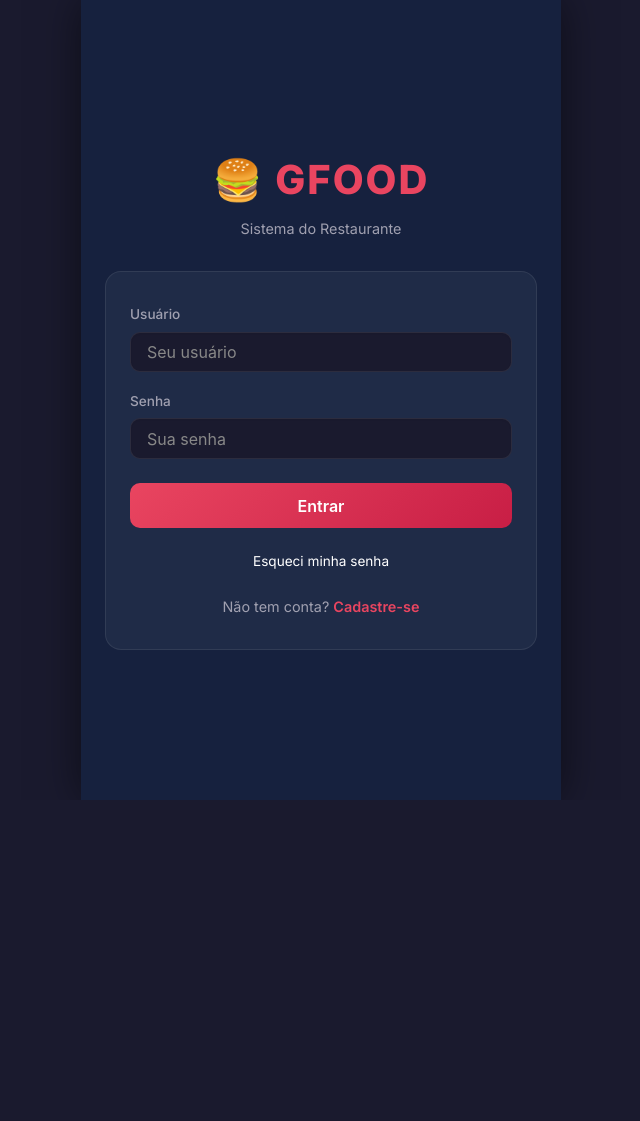
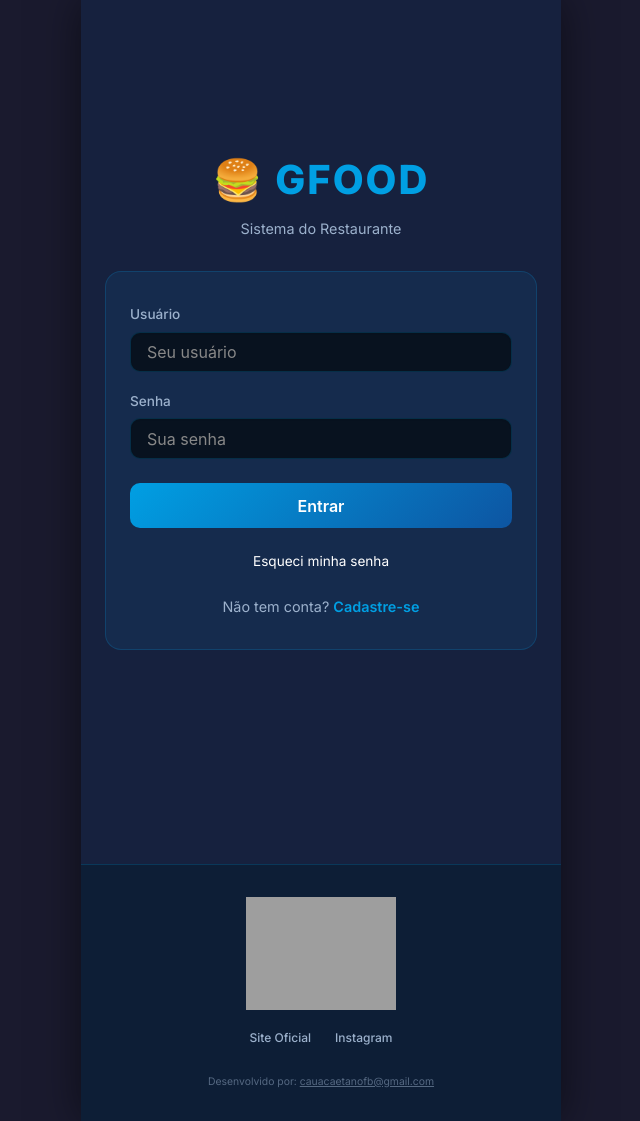
Before and after one commit to cauacaetanofb/projeto_restaurante, a Django app: page / in a window 1280 px wide. Shown: the whole page, without its empty margins (319-959 px from the left). Before the commit the page ends 800 px from the top, so only its background shows below. Run offline with Django 5.2, Linux system fonts and the light colour scheme; grey boxes are pictures that could not be loaded.

Commit message:
Mudança no estilo do app e criação do rodapé

```diff
--- a/static/css/custom.css
+++ b/static/css/custom.css
@@ -22,18 +22,29 @@ body {
 
 /* ========= Color Palette ========= */
 :root {
-    --primary: #e94560;
-    --primary-dark: #c81e45;
-    --secondary: #0f3460;
-    --bg-dark: #1a1a2e;
-    --bg-card: #16213e;
-    --bg-surface: #1f2b47;
-    --text-primary: #eaeaea;
-    --text-secondary: #a0a0b0;
-    --success: #00c897;
-    --warning: #f5a623;
-    --danger: #e94560;
-    --border: rgba(255, 255, 255, 0.08);
+    /* Acqua Blue (Splash central) */
+    --primary: #009fe3;
+    /* Deep Splash Blue (Bordas fortes) */
+    --primary-dark: #0d55a2;
+    /* Sun Orange */
+    --secondary: #f37021;
+
+    /* Backgrounds - Deep Ocean Theme */
+    --bg-dark: #08121f;
+    --bg-card: #0d1e36;
+    --bg-surface: #152b4d;
+
+    /* Text */
+    --text-primary: #ffffff;
+    --text-secondary: #9cb1cc;
+
+    /* Feedback Colors */
+    --success: #6ab023;       /* Palm Tree Green */
+    --warning: #ffcf01;       /* Sun Yellow */
+    --danger: #e63946;        /* Standard Red for alerts */
+
+    /* Borders */
+    --border: rgba(0, 159, 227, 0.2);
 }
 
 /* ========= Login & Register ========= */
@@ -91,7 +102,7 @@ body {
 
 .login-card .input:focus {
     border-color: var(--primary) !important;
-    box-shadow: 0 0 0 3px rgba(233, 69, 96, 0.2) !important;
+    box-shadow: 0 0 0 3px rgba(0, 159, 227, 0.2) !important;
 }
 
 .login-card .input::placeholder {
@@ -840,7 +851,7 @@ select.input,
 .sidebar-item:hover { background: var(--bg-dark); color: var(--text-primary); }
 .sidebar-item.active {
     color: var(--primary);
-    background: rgba(233,69,96,0.08);
+    background: var(--border);
     border-left-color: var(--primary);
 }
 .sidebar-item .icon { font-size: 1.15rem; }
@@ -854,13 +865,64 @@ select.input,
     border-radius: 6px;
     transition: background 0.2s;
 }
-.btn-hamburger:hover { background: var(--bg-dark); }
+.btn-hamburger:hover { background: rgba(255,255,255,0.05); }
+
+/* ========= Footer ========= */
+.app-footer {
+    background: var(--bg-card);
+    border-top: 1px solid var(--border);
+    padding: 2rem 1.5rem;
+    margin-top: 4rem; /* Mais para baixo */
+    color: var(--text-secondary);
+    text-align: center;
+}
+
+.footer-content {
+    display: flex;
+    flex-direction: column;
+    align-items: center;
+    gap: 1.2rem;
+}
+
+.footer-logo {
+    max-width: 150px;
+    height: auto;
+    object-fit: contain;
+}
+
+.footer-links {
+    display: flex;
+    gap: 1.5rem;
+    justify-content: center;
+    flex-wrap: wrap;
+}
+
+.footer-links a {
+    color: var(--text-secondary); /* Menos chamativo */
+    text-decoration: none;
+    font-size: 0.75rem; /* Diminuído o tamanho */
+    font-weight: 500;
+    transition: color 0.2s;
+}
+
+.footer-links a:hover {
+    color: var(--primary);
+}
+
+.footer-dev {
+    font-size: 0.65rem; /* Menor e mais sutil */
+    opacity: 0.5;
+    margin-top: 0.5rem;
+}
+
+.footer-dev a {
+    color: var(--text-secondary);
+    text-decoration: underline;
+}
 .mode-badge {
     font-size: 0.7rem;
     font-weight: 700;
     background: var(--primary);
-    color: white;
-    padding: 0.15em 0.5em;
     border-radius: 6px;
     margin-left: 0.3rem;
 }
--- a/templates/base.html
+++ b/templates/base.html
@@ -1,5 +1,6 @@
 <!DOCTYPE html>
 <html lang="pt-br">
+
 <head>
     <meta charset="UTF-8">
     <meta name="viewport" content="width=device-width, initial-scale=1.0, maximum-scale=1.0, user-scalable=no">
@@ -11,12 +12,30 @@
     <link rel="stylesheet" href="{% static 'css/custom.css' %}">
     {% block extra_head %}{% endblock %}
 </head>
+
 <body>
     <div class="app-wrapper">
         {% block content %}{% endblock %}
+
+        <!-- GFood Footer -->
+        <footer class="app-footer">
+            <div class="footer-content">
+                <!-- A imagem será referenciada em static/images/logo-guriri.png -->
+                <img src="{% static 'images/logo-guriri.png' %}" alt="Guriri Beach Acqua Park" class="footer-logo"
+                    onerror="this.style.display='none'">
+                <div class="footer-links">
+                    <a href="https://www.guriribeach.com/atendimento/" target="_blank">Site Oficial</a>
+                    <a href="https://www.instagram.com/guriribeachoficial/" target="_blank">Instagram</a>
+                </div>
+                <div class="footer-dev">
+                    Desenvolvido por: <a href="mailto:cauacaetanofb@gmail.com">cauacaetanofb@gmail.com</a>
+                </div>
+            </div>
+        </footer>
     </div>
     <div id="toast" class="toast"></div>
     <script src="{% static 'js/base.js' %}"></script>
     {% block extra_scripts %}{% endblock %}
 </body>
+
 </html>
```
